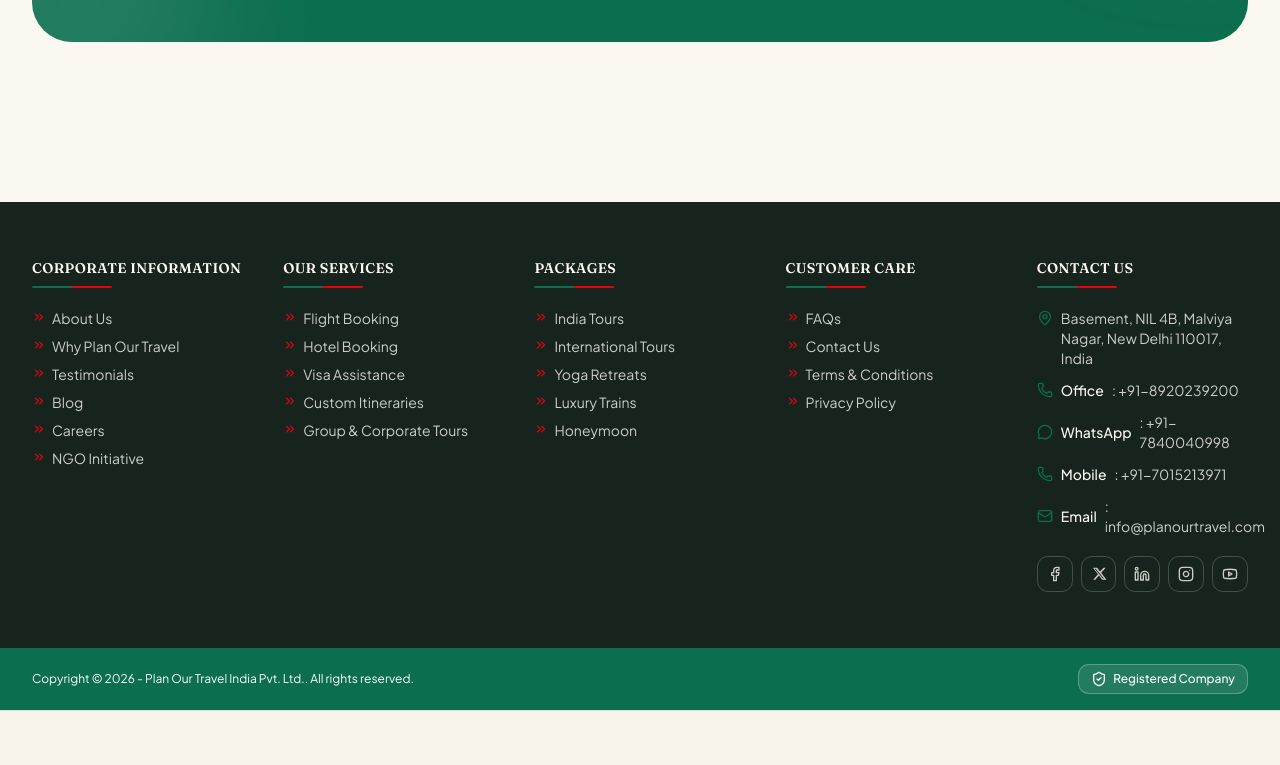
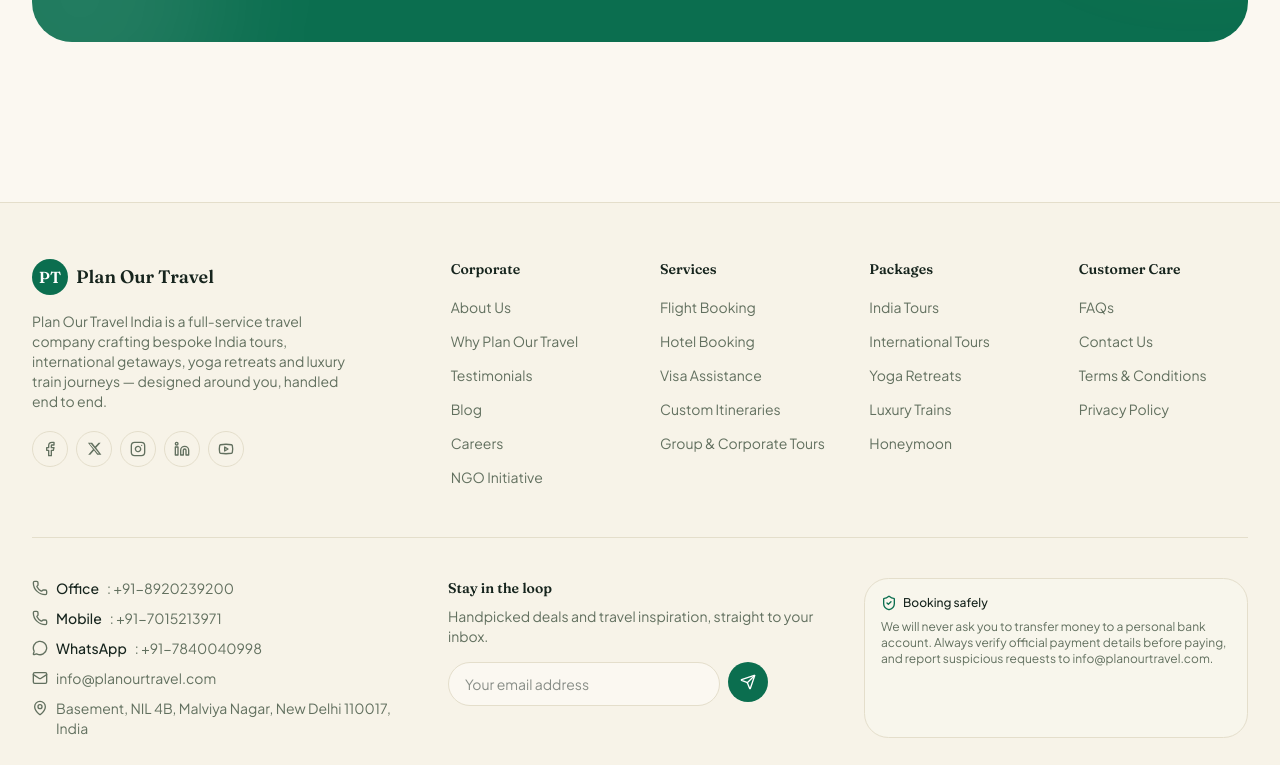
Before and after one commit to gagandeepLamba/travelwebsite, a Next.js app: page /about in a window 1280 px wide. Shown: the part 1992-2757 px from the top of the page. Built offline with nearby package versions, Linux system fonts and the light colour scheme; no server answers.

Commit message:
footer fixed

```diff
--- a/app/(site)/layout.tsx
+++ b/app/(site)/layout.tsx
@@ -1,7 +1,6 @@
 import { Toaster } from "@/components/ui/sonner";
 import { TooltipProvider } from "@/components/ui/tooltip";
 import { Header } from "@/components/layout/header";
-import { MegaFooter } from "@/components/layout/mega-footer";
 import { Footer } from "@/components/layout/footer";
 import { BackToTop } from "@/components/layout/back-to-top";
 import { StickyMobileCta } from "@/components/layout/sticky-mobile-cta";
@@ -18,7 +17,6 @@
       <GoogleAnalytics />
       <Header />
       <main>{children}</main>
-      <MegaFooter />
       <Footer />
       <StickyMobileCta />
       <WhatsAppButton />
--- a/components/layout/footer.tsx
+++ b/components/layout/footer.tsx
@@ -1,9 +1,10 @@
 import Link from "next/link";
-import { Mail, MapPin, Phone, ShieldCheck } from "lucide-react";
+import { Mail, MapPin, MessageCircle, Phone, ShieldCheck } from "lucide-react";
 import {
   FacebookIcon,
   InstagramIcon,
   LinkedinIcon,
+  TwitterIcon,
   YoutubeIcon,
 } from "@/components/icons/social-icons";
 import { Container } from "@/components/layout/container";
@@ -12,6 +13,7 @@
 
 const socialLinks = [
   { href: siteConfig.social.facebook, label: "Facebook", icon: FacebookIcon },
+  { href: siteConfig.social.twitter, label: "Twitter", icon: TwitterIcon },
   { href: siteConfig.social.instagram, label: "Instagram", icon: InstagramIcon },
   { href: siteConfig.social.linkedin, label: "LinkedIn", icon: LinkedinIcon },
   { href: siteConfig.social.youtube, label: "YouTube", icon: YoutubeIcon },
@@ -85,7 +87,21 @@
         <div className="mt-12 grid grid-cols-1 gap-8 border-t border-border pt-10 sm:grid-cols-2 lg:grid-cols-3">
           <div className="space-y-2.5 text-sm text-muted-foreground">
             <a href={siteConfig.contact.phoneHref} className="flex items-center gap-2 hover:text-primary">
-              <Phone className="size-4 shrink-0" /> {siteConfig.contact.phone}
+              <Phone className="size-4 shrink-0" /> <span className="font-medium text-foreground">Office</span>:{" "}
+              {siteConfig.contact.phone}
+            </a>
+            <a href={siteConfig.contact.mobileHref} className="flex items-center gap-2 hover:text-primary">
+              <Phone className="size-4 shrink-0" /> <span className="font-medium text-foreground">Mobile</span>:{" "}
+              {siteConfig.contact.mobile}
+            </a>
+            <a
+              href={`https://wa.me/${siteConfig.contact.whatsappNumber}`}
+              target="_blank"
+              rel="noopener noreferrer"
+              className="flex items-center gap-2 hover:text-primary"
+            >
+              <MessageCircle className="size-4 shrink-0" />{" "}
+              <span className="font-medium text-foreground">WhatsApp</span>: {siteConfig.contact.whatsapp}
             </a>
             <a href={`mailto:${siteConfig.contact.email}`} className="flex items-center gap-2 hover:text-primary">
               <Mail className="size-4 shrink-0" /> {siteConfig.contact.email}
--- a/components/layout/mega-footer.tsx
+++ /dev/null
@@ -1,133 +0,0 @@
-import Link from "next/link";
-import { ChevronsRight, Mail, MapPin, MessageCircle, Phone, ShieldCheck } from "lucide-react";
-import {
-  FacebookIcon,
-  InstagramIcon,
-  LinkedinIcon,
-  TwitterIcon,
-  YoutubeIcon,
-} from "@/components/icons/social-icons";
-import { Container } from "@/components/layout/container";
-import { footerLinks, siteConfig } from "@/lib/constants/site";
-
-const socialLinks = [
-  { href: siteConfig.social.facebook, label: "Facebook", icon: FacebookIcon },
-  { href: siteConfig.social.twitter, label: "Twitter", icon: TwitterIcon },
-  { href: siteConfig.social.linkedin, label: "LinkedIn", icon: LinkedinIcon },
-  { href: siteConfig.social.instagram, label: "Instagram", icon: InstagramIcon },
-  { href: siteConfig.social.youtube, label: "YouTube", icon: YoutubeIcon },
-];
-
-function ColumnHeading({ children }: { children: string }) {
-  return (
-    <div className="mb-5">
-      <h3 className="font-heading text-sm font-semibold uppercase tracking-wide text-background">
-        {children}
-      </h3>
-      <div className="mt-2 flex h-0.5 w-20 overflow-hidden rounded-full">
-        <span className="w-1/2 bg-primary" />
-        <span className="w-1/2 bg-destructive" />
-      </div>
-    </div>
-  );
-}
-
-function LinkColumn({
-  title,
-  links,
-}: {
-  title: string;
-  links: readonly { label: string; href: string }[];
-}) {
-  return (
-    <div>
-      <ColumnHeading>{title}</ColumnHeading>
-      <ul className="space-y-2">
-        {links.map((link) => (
-          <li key={link.label}>
-            <Link
-              href={link.href}
-              className="flex items-start gap-1.5 text-sm text-background/80 transition-colors hover:text-primary"
-            >
-              <ChevronsRight className="mt-0.5 size-3.5 shrink-0 text-destructive" />
-              {link.label}
-            </Link>
-          </li>
-        ))}
-      </ul>
-    </div>
-  );
-}
-
-export function MegaFooter() {
-  return (
-    <section className="bg-foreground text-background">
-      <Container className="py-14">
-        <div className="grid grid-cols-1 gap-10 sm:grid-cols-2 lg:grid-cols-5">
-          <LinkColumn title="Corporate Information" links={footerLinks.corporate} />
-          <LinkColumn title="Our Services" links={footerLinks.services} />
-          <LinkColumn title="Packages" links={footerLinks.packages} />
-          <LinkColumn title="Customer Care" links={footerLinks.customerCare} />
-
-          <div>
-            <ColumnHeading>Contact Us</ColumnHeading>
-            <div className="space-y-3 text-sm text-background/80">
-              <p className="flex items-start gap-2">
-                <MapPin className="mt-0.5 size-4 shrink-0 text-primary" />
-                {siteConfig.contact.address.full}
-              </p>
-              <p className="flex items-center gap-2">
-                <Phone className="size-4 shrink-0 text-primary" />
-                <span className="font-medium text-background">Office</span>:{" "}
-                {siteConfig.contact.phone}
-              </p>
-              <p className="flex items-center gap-2">
-                <MessageCircle className="size-4 shrink-0 text-primary" />
-                <span className="font-medium text-background">WhatsApp</span>:{" "}
-                {siteConfig.contact.whatsapp}
-              </p>
-              <p className="flex items-center gap-2">
-                <Phone className="size-4 shrink-0 text-primary" />
-                <span className="font-medium text-background">Mobile</span>:{" "}
-                {siteConfig.contact.mobile}
-              </p>
-              <p className="flex items-center gap-2">
-                <Mail className="size-4 shrink-0 text-primary" />
-                <span className="font-medium text-background">Email</span>:{" "}
-                {siteConfig.contact.email}
-              </p>
-            </div>
-
-            <div className="mt-5 flex gap-2">
-              {socialLinks.map((s) => (
-                <a
-                  key={s.label}
-                  href={s.href}
-                  target="_blank"
-                  rel="noopener noreferrer"
-                  aria-label={s.label}
-                  className="flex size-9 items-center justify-center rounded-md border border-background/20 text-background/80 transition-colors hover:border-primary hover:text-primary"
-                >
-                  <s.icon className="size-4" />
-                </a>
-              ))}
-            </div>
-          </div>
-        </div>
-      </Container>
-
-      <div className="bg-primary text-primary-foreground">
-        <Container className="flex flex-wrap items-center justify-between gap-3 py-4 text-xs">
-          <p>
-            Copyright © {new Date().getFullYear()} - {siteConfig.legalName}. All rights reserved.
-          </p>
-          {/* Placeholder pending a real registration/trust badge image from the client */}
-          <div className="flex items-center gap-1.5 rounded-md border border-primary-foreground/25 bg-primary-foreground/10 px-3 py-1.5 font-medium">
-            <ShieldCheck className="size-4" />
-            Registered Company
-          </div>
-        </Container>
-      </div>
-    </section>
-  );
-}
```
